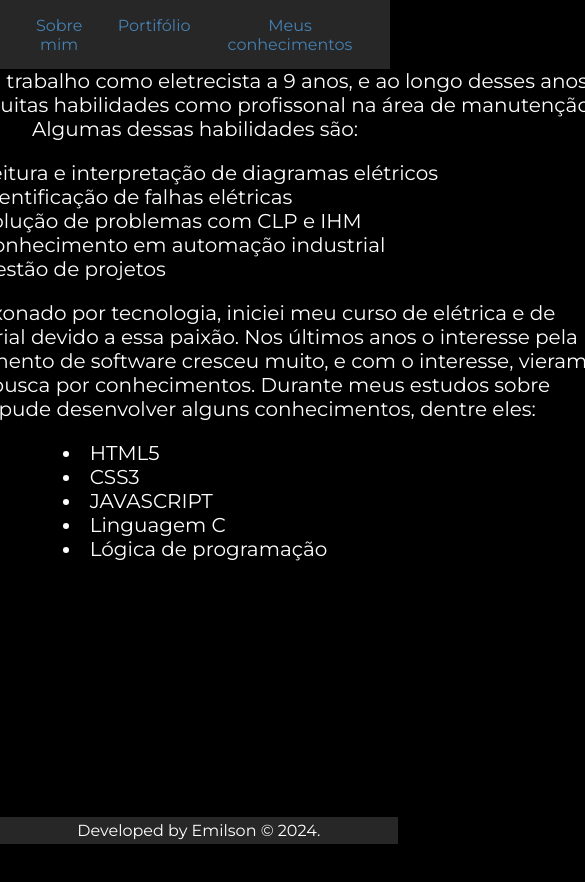
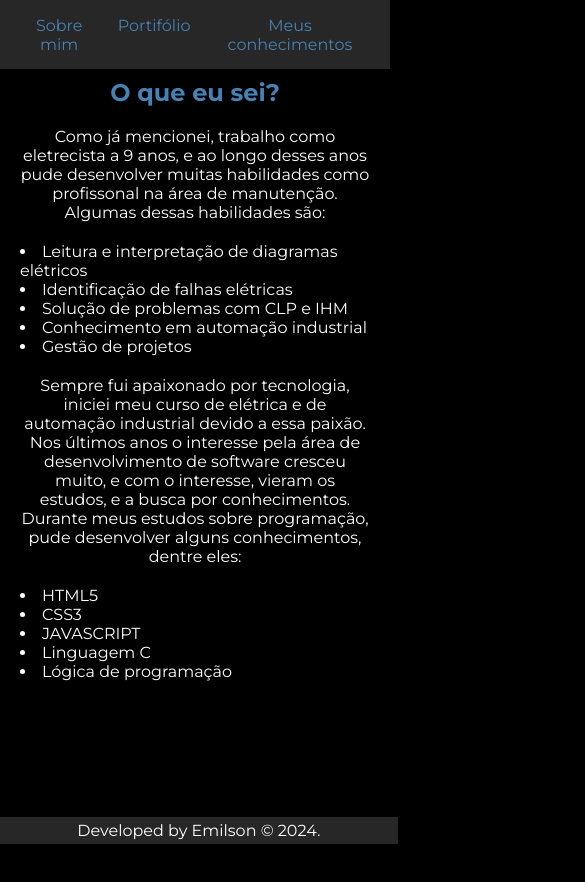
Before and after one commit to EmilsonnAlves/portifolio, a plain HTML site: page conhecimentos.html in a window 390 px wide. Shown: the whole page, 585 px wide, since content can reach past the window. Drawn offline with Linux system fonts and the light colour scheme.

Commit message:
Update style.css

```diff
--- a/styles/style.css
+++ b/styles/style.css
@@ -170,4 +170,14 @@ footer{
         font-size: 1rem;
         padding: 2% 0;
     }
+    .projetos{
+        margin-top: 20%;
+    }
+    .skills{
+        margin-top: 20%;
+    }
+    .texto, .lista{
+        font-size: 1rem;
+        width: 350px;
+    }
  }
```
